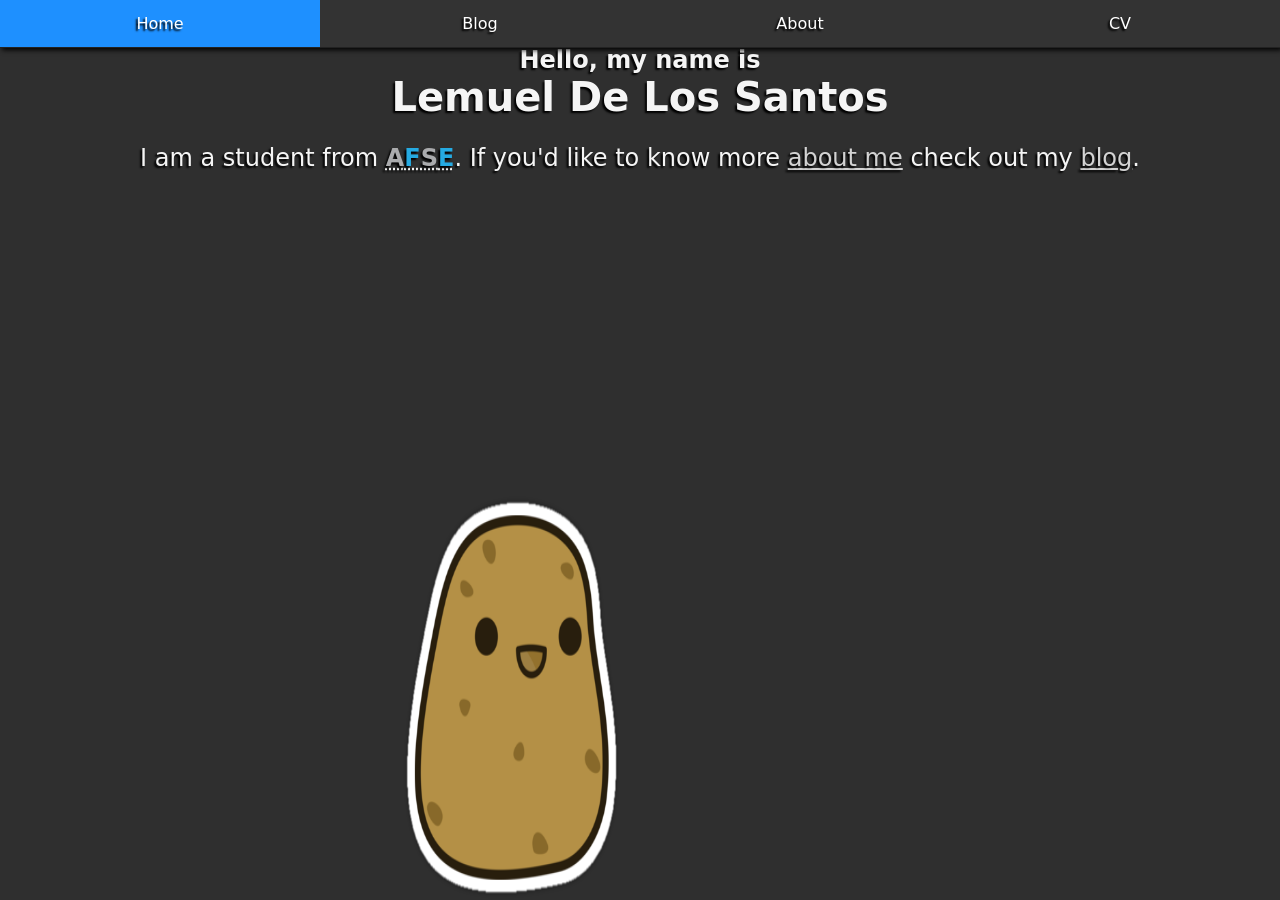
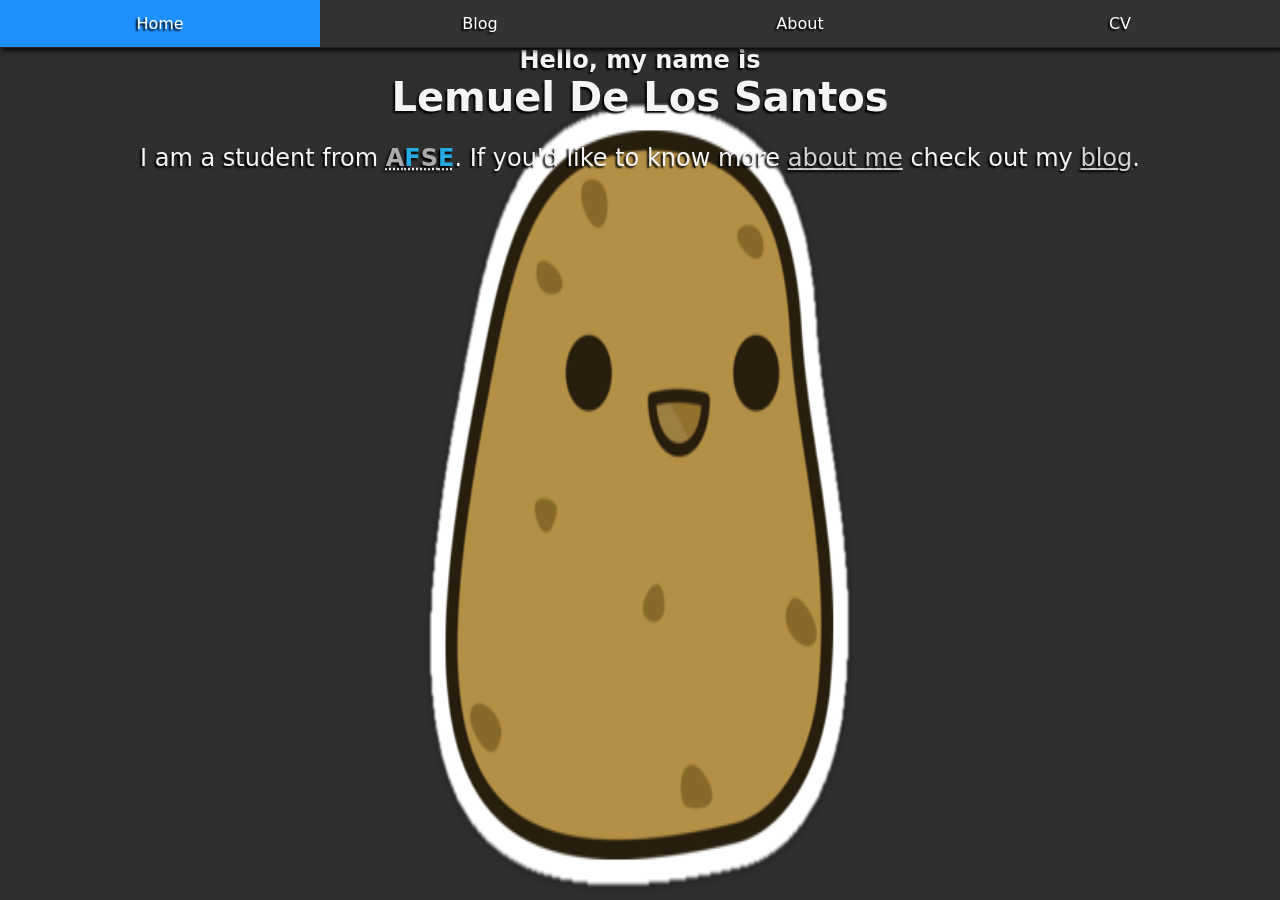
Before and after one commit to lemueldls/lemueld6200.github.io, a Jekyll site: the page built from index.html, in a window 1280 px wide. Built offline with Jekyll 4.4.1, drawn with Linux system fonts in a browser that asks for light colours.

Commit message:
Update main.css

```diff
--- a/css/main.css
+++ b/css/main.css
@@ -109,8 +109,6 @@
 		transform: matrix3d(2, 0, 0, 0, 0, 2, 0, 0, 0, 0, 1, 0, 0, 0, 0, 1);
 	}
 }
-
-
 * {
 	color:whitesmoke;
 	text-align:center;
@@ -133,9 +131,14 @@ p a {
 	animation:bounce 1.5s infinite;
 }
 #potato:not(:active) {
+	left:60%;
 	width:20%;
 	height:45%;
 	animation:out 1s 1;
+	left:30%;
+	bottom:0;
+	width:40%;
+	height:90%
 }
 .posts span {
 	border-bottom:thin solid whitesmoke;
```
